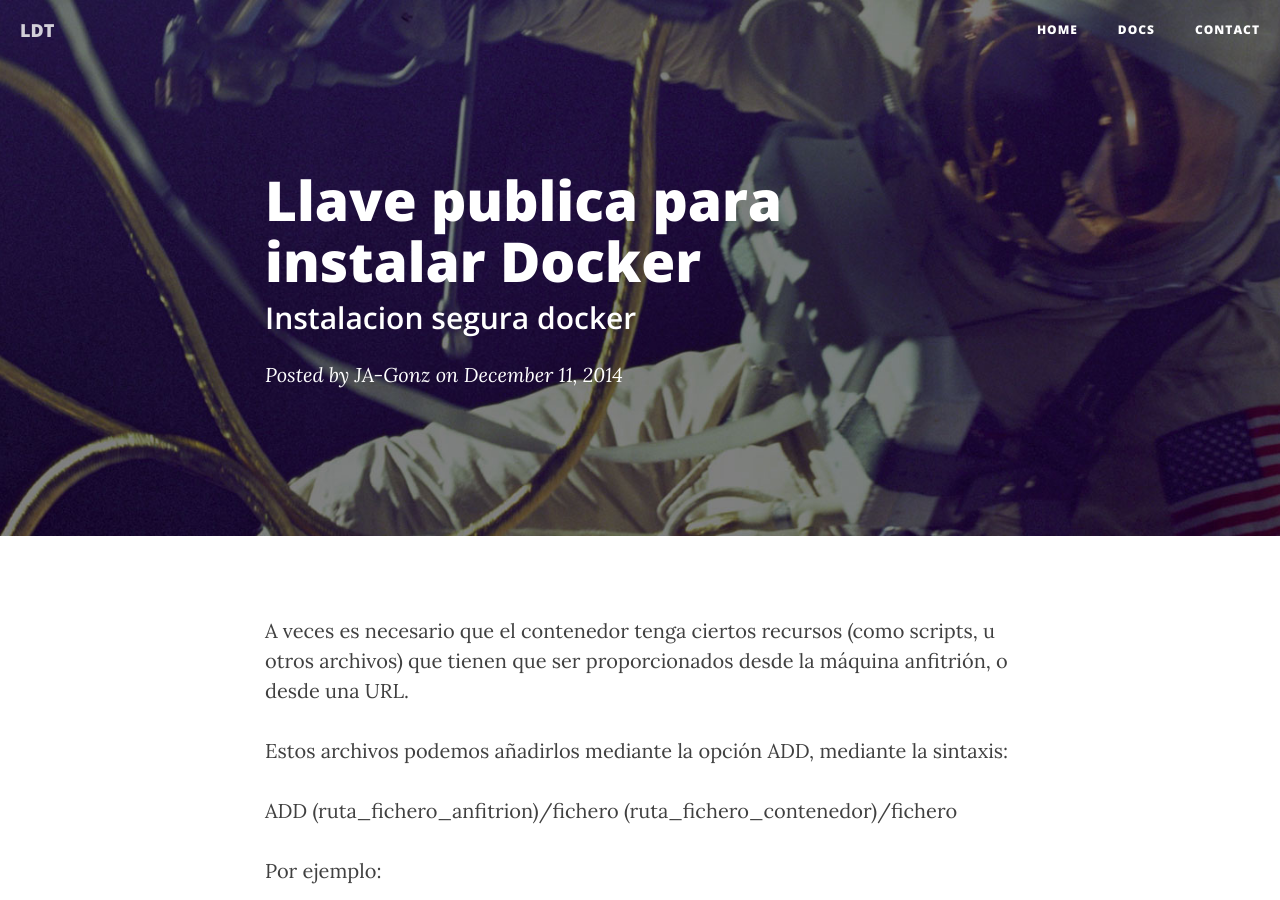
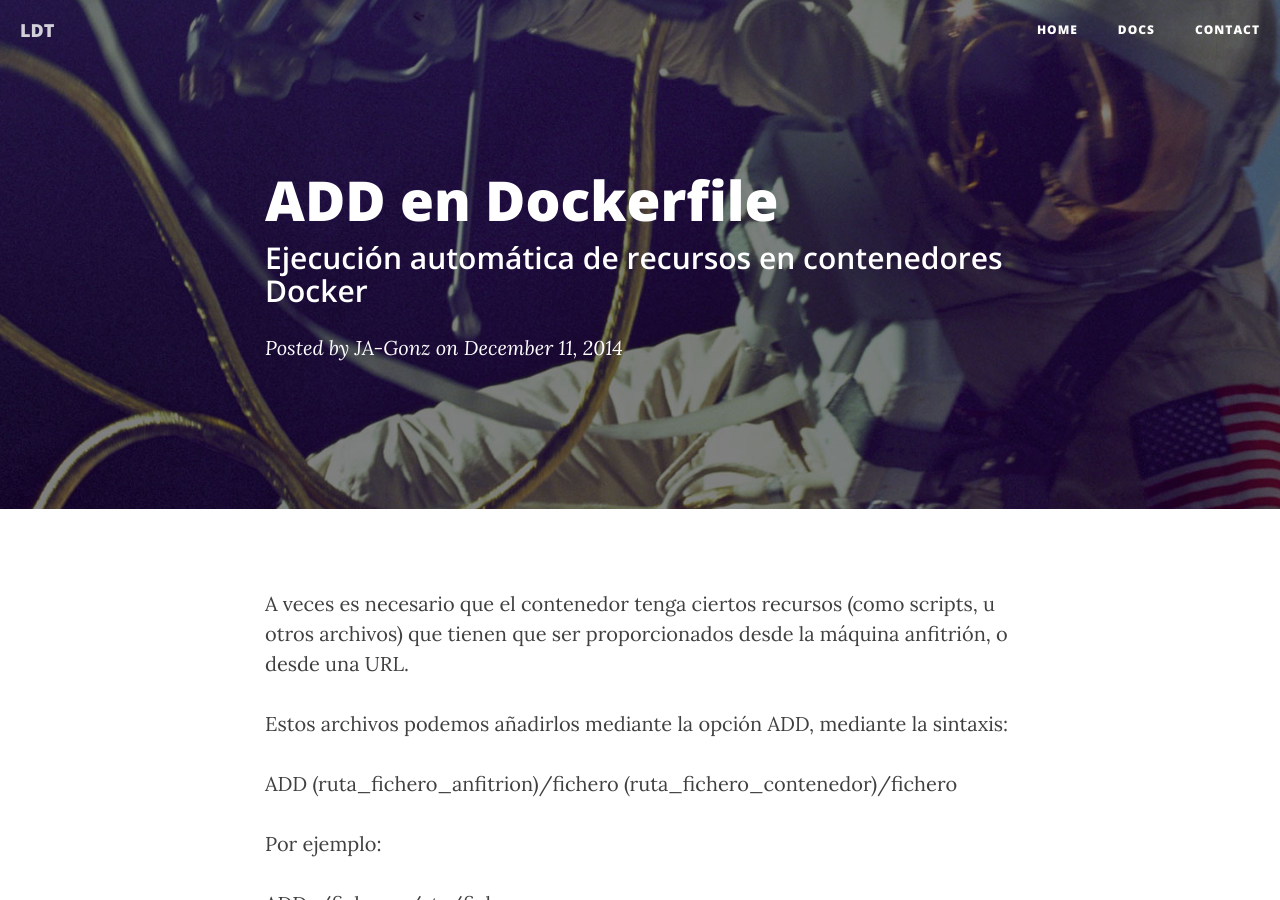
Before and after one commit to freelinuxdistrodeployed/LDT, a Jekyll site: the page built from _posts/2014-12-11-ADD_Docker.md, in a window 1280 px wide and 900 px high. Built offline with Jekyll 4.4.1, drawn with Linux system fonts in a browser that asks for light colours; nearby versions of some CDN libraries.

Commit message:
Corrigiendo descripcion de ADD_Docker

```diff
--- a/_posts/2014-12-11-ADD_Docker.md
+++ b/_posts/2014-12-11-ADD_Docker.md
@@ -1,7 +1,7 @@
 ---
 layout:     post
-title:      "Llave publica para instalar Docker"
-subtitle:   "Instalacion segura docker"
+title:      "ADD en Dockerfile"
+subtitle:   "Ejecución automática de recursos en contenedores Docker"
 date:       2014-12-11 12:40:10
 author:     "JA-Gonz"
 header-img: "img/post-bg-06.jpg"
```
